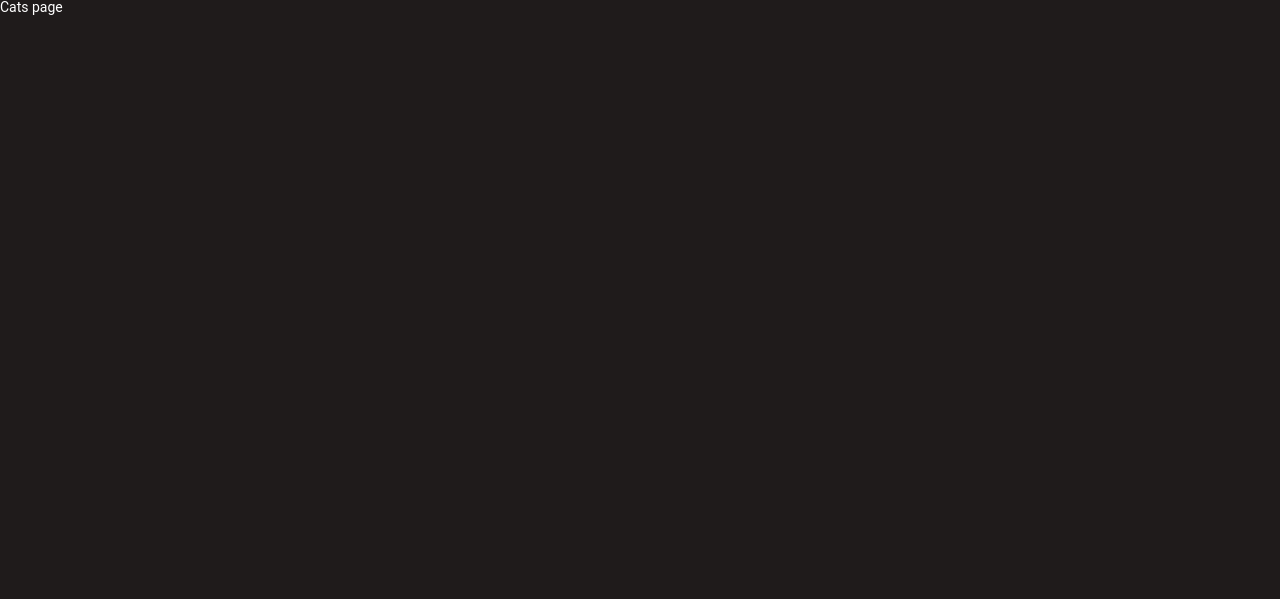
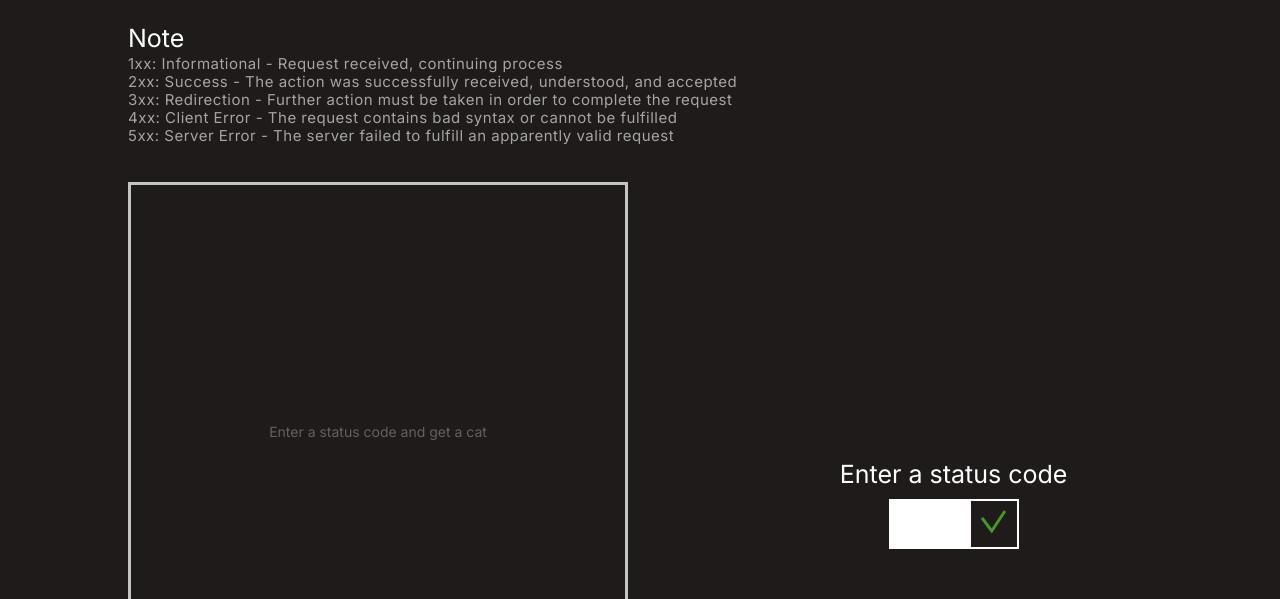
Before and after one commit to anastasia-vas/http-pets, a Vue app: page /cats in a window 1280 px wide. Shown: the top 599 px of the page. Built offline with nearby package versions, Linux system fonts and the light colour scheme.

Commit message:
created cat's page

```diff
--- a/src/App.vue
+++ b/src/App.vue
@@ -7,12 +7,16 @@
 
 <style lang="scss">
 #app {
-  font-family: "Roboto", sans-serif;
+  font-family: "Inter", sans-serif;
   background-color: #1f1b1b;
   min-width: 100%;
   height: 100%;
   color: #fff;
 }
+</style>
+
+<style>
+@import url("https://fonts.googleapis.com/css2?family=Inter:wght@200;400&display=swap");
 </style>
 
 <!-- clearing default styles -->
--- a/src/views/CatsPage.vue
+++ b/src/views/CatsPage.vue
@@ -1,3 +1,123 @@
 <template>
-  <div class="cats">Cats page</div>
+  <div class="cats">
+    <div class="left-block">
+      <div class="note">
+        <h2>Note</h2>
+        <p>1xx: Informational - Request received, continuing process</p>
+        <p>
+          2xx: Success - The action was successfully received, understood, and
+          accepted
+        </p>
+        <p>
+          3xx: Redirection - Further action must be taken in order to complete
+          the request
+        </p>
+        <p>
+          4xx: Client Error - The request contains bad syntax or cannot be
+          fulfilled
+        </p>
+        <p>
+          5xx: Server Error - The server failed to fulfill an apparently valid
+          request
+        </p>
+      </div>
+      <div class="image">
+        <div class="empty">
+          <div class="text">Enter a status code and get a cat</div>
+        </div>
+        <img src="#" alt="" />
+      </div>
+    </div>
+    <div class="right-block">
+      <div class="get-image">
+        <p>Enter a status code</p>
+        <label>
+          <input type="text" name="" maxlength="3" pattern="^[0-9]" autofocus />
+          <button type="submit"></button>
+        </label>
+      </div>
+      <div class="error"></div>
+    </div>
+  </div>
 </template>
+
+<script>
+export default {};
+</script>
+
+<style lang="scss">
+.cats {
+  padding: 2% 10%;
+  display: flex;
+  align-items: center;
+  .left-block {
+    display: flex;
+    flex-direction: column;
+    margin: 0 10% 0 0;
+    .note {
+      margin: 0 0 6% 0;
+      h2 {
+        font-size: 25px;
+        line-height: 1;
+        margin: 0 0 5px 0;
+      }
+      p {
+        font-size: 15px;
+        line-height: 1;
+        color: rgba($color: #fff, $alpha: 0.6);
+        margin: 3px 0;
+        letter-spacing: 0.5px;
+      }
+    }
+    .image {
+      .empty {
+        display: flex;
+        justify-content: center;
+        align-content: center;
+        width: 500px;
+        height: 500px;
+        border: 3px solid #c4c4c4;
+        .text {
+          font-size: 14px;
+          line-height: 1.1;
+          color: rgba($color: #fff, $alpha: 0.3);
+          display: flex;
+          align-self: center;
+        }
+      }
+    }
+  }
+  .right-block {
+    .get-image {
+      display: flex;
+      flex-direction: column;
+      justify-content: center;
+      align-items: center;
+      p {
+        font-size: 25px;
+        line-height: 1.2;
+        margin: 0 0 10px 0;
+      }
+      label {
+        display: flex;
+        input {
+          width: 80px;
+          height: 50px;
+          padding: 2px 10px 0;
+          font-size: 23px;
+          line-height: 1.2;
+        }
+        button {
+          width: 50px;
+          height: 50px;
+          background-color: #1f1b1b;
+          border: 2px solid #fff;
+          &::after {
+            content: url("../assets/submit.svg");
+          }
+        }
+      }
+    }
+  }
+}
+</style>
```
Also changed, not shown: src/assets/submit.svg (added).
